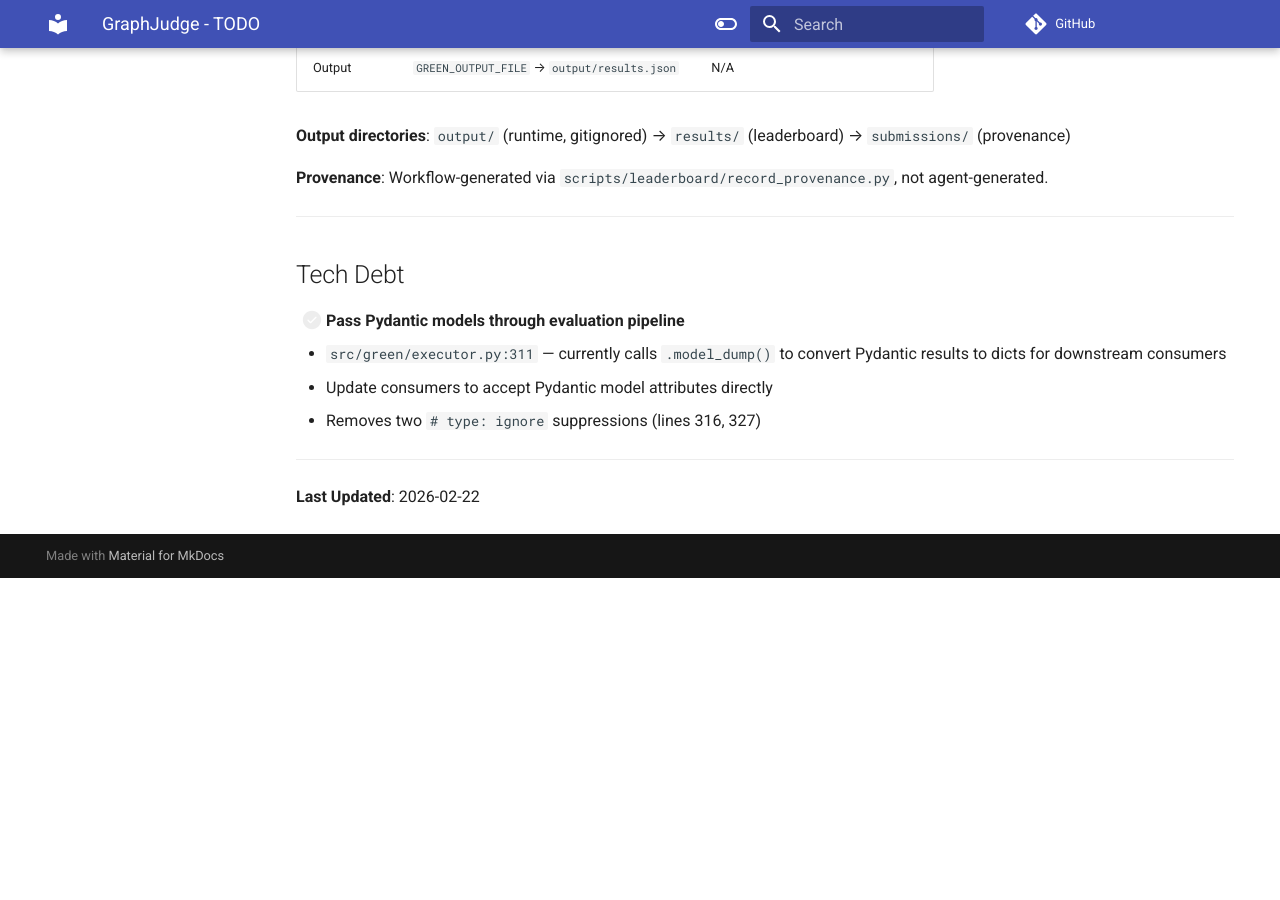
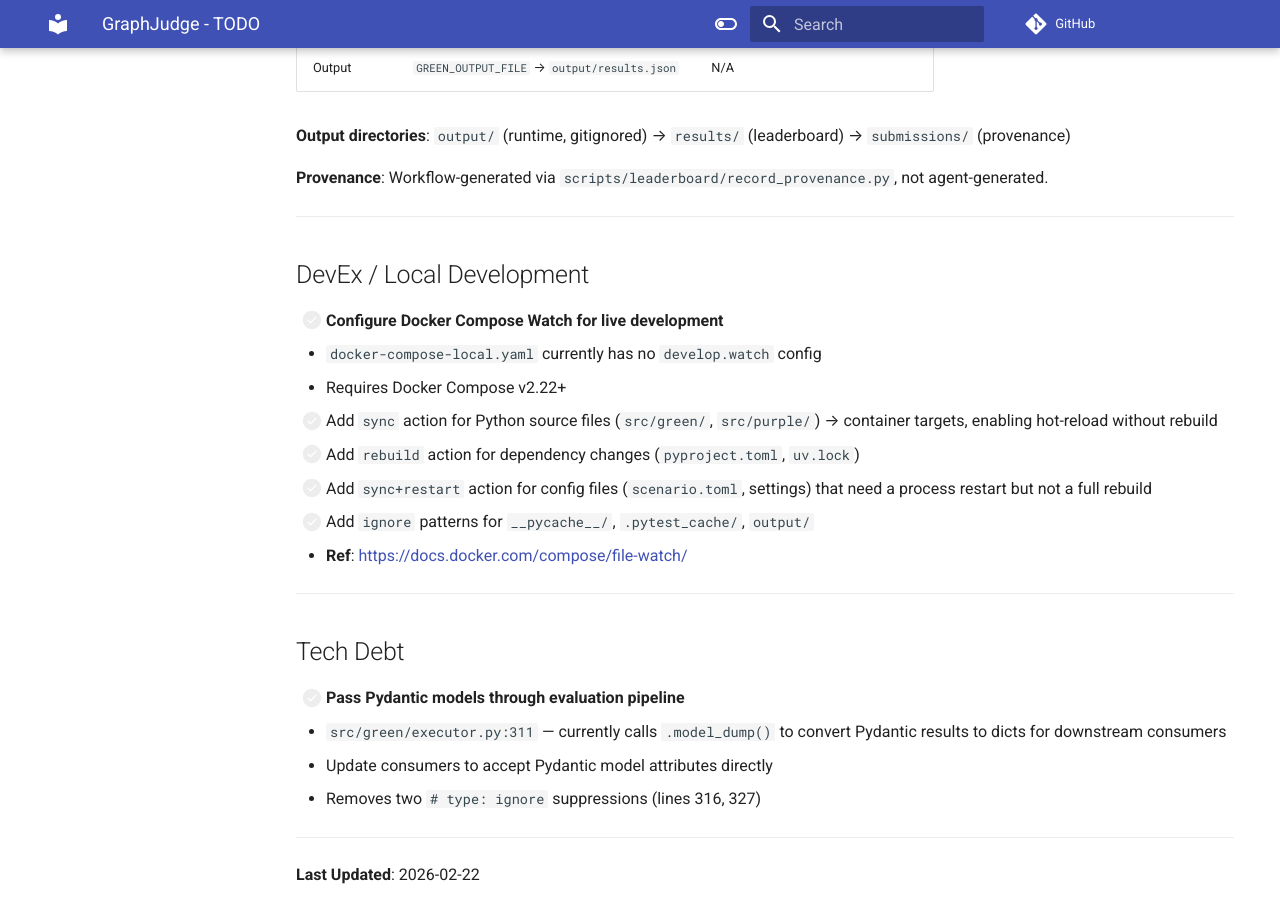
Before and after one commit to qte77/RDI-AgentBeats-MAS-GraphJudge, an MkDocs documentation site: the page built from docs/TODO.md, in a window 1280 px wide and 900 px high, scrolled down 3835 px. Built offline with MkDocs 1.6.1 and Material for MkDocs 9.7.7, drawn with Linux system fonts in a browser that asks for light colours; comment, search, counter and statistics services are not loaded; before the commit the page ends 4413 px from its top, so only the background shows below that.

Commit message:
docs: add Docker Compose Watch TODO for live dev workflow
- New "DevEx / Local Development" section in docs/TODO.md
- Checklist: sync, rebuild, sync+restart actions, ignore patterns
- Ref: https://docs.docker.com/compose/file-watch/

1 file changed, 13 insertions(+)

```diff
--- a/docs/TODO.md
+++ b/docs/TODO.md
@@ -147,6 +147,19 @@
 
 ---
 
+## DevEx / Local Development
+
+- [ ] **Configure Docker Compose Watch for live development**
+  - `docker-compose-local.yaml` currently has no `develop.watch` config
+  - Requires Docker Compose v2.22+
+  - [ ] Add `sync` action for Python source files (`src/green/`, `src/purple/`) → container targets, enabling hot-reload without rebuild
+  - [ ] Add `rebuild` action for dependency changes (`pyproject.toml`, `uv.lock`)
+  - [ ] Add `sync+restart` action for config files (`scenario.toml`, settings) that need a process restart but not a full rebuild
+  - [ ] Add `ignore` patterns for `__pycache__/`, `.pytest_cache/`, `output/`
+  - **Ref**: <https://docs.docker.com/compose/file-watch/>
+
+---
+
 ## Tech Debt
 
 - [ ] **Pass Pydantic models through evaluation pipeline**
```
